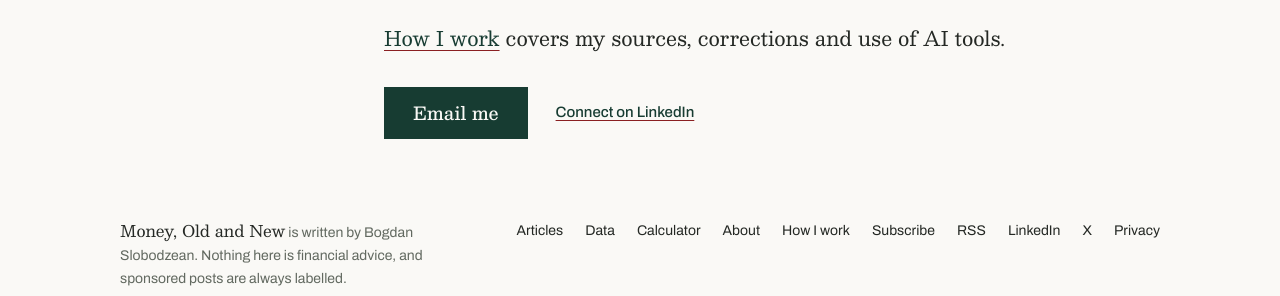
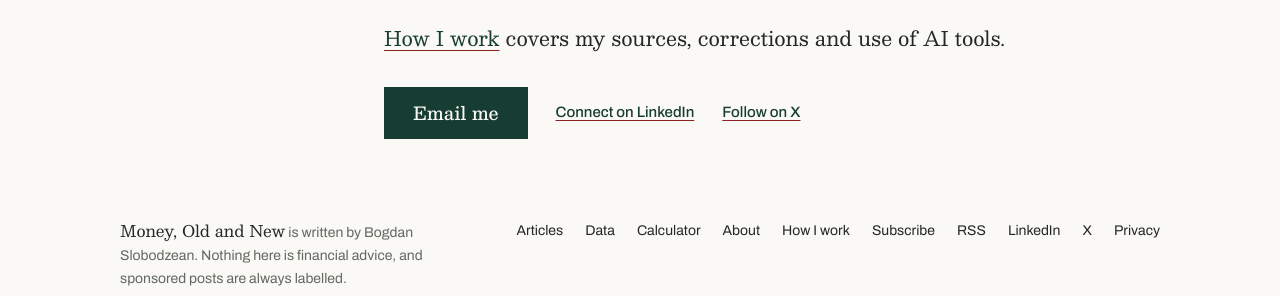
Before and after one commit to Slobod7/money-old-and-new, a Jekyll site: the page built from about.html, in a window 1280 px wide. Shown: the part 591-887 px from the top of the page. Built offline with Jekyll 4.4.1, drawn with Linux system fonts in a browser that asks for light colours.

Commit message:
Add a Follow on X link to the About page, after LinkedIn
Co-Authored-By: Claude Opus 5.5 <noreply@anthropic.com>

```diff
--- a/about.html
+++ b/about.html
@@ -21,6 +21,9 @@ schema_type: ProfilePage
 <div class="actions">
 <a class="button" href="mailto:{{ site.author.email }}">Email me</a>
 <a class="action" href="{{ site.author.linkedin }}">Connect on LinkedIn</a>
+{%- if site.author.x %}
+<a class="action" href="{{ site.author.x }}">Follow on X</a>
+{%- endif %}
 </div>
 </div>
 </header>
```
